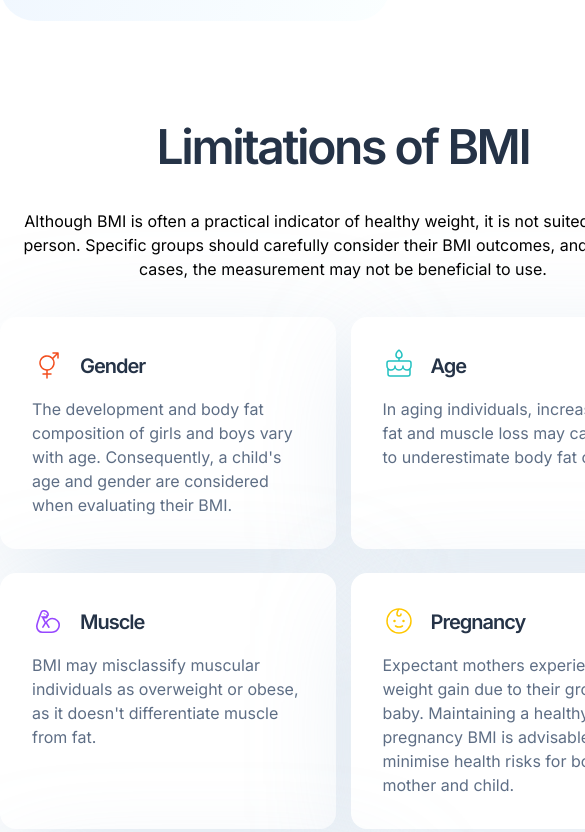
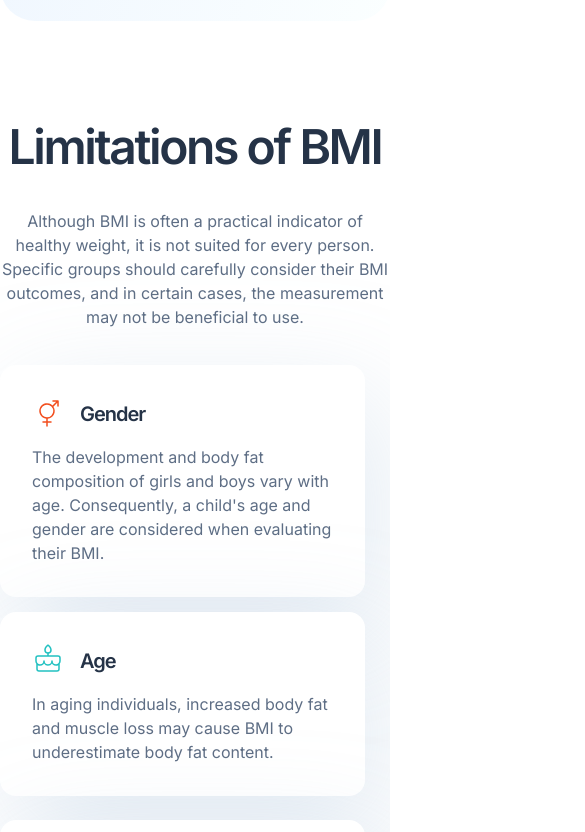
Before and after one commit to k2pbac/bmi-calculator, a Next.js app: page / in a window 390 px wide. Shown: the part 3100-3932 px from the top of the page, 585 px wide, since content can reach past the window. Built offline with nearby package versions, Linux system fonts and the light colour scheme.

Commit message:
finish mobile

```diff
--- a/src/app/limitations.css
+++ b/src/app/limitations.css
@@ -10,6 +10,7 @@
 .limitations-container .section-2,
 .limitations-container .section-3 {
   display: flex;
+  color: #5e6e85;
 }
 
 .limitations-container .section-1 {
@@ -77,6 +78,10 @@
   height: 232px;
 }
 
+.cards {
+  max-width: 100%;
+}
+
 @media only screen and (max-width: 820px) {
   .limitations-container {
     width: 686px;
@@ -102,3 +107,15 @@
     width: 686px;
   }
 }
+
+@media only screen and (max-width: 560px) {
+  .limitations-container {
+    width: 100%;
+  }
+  .section-1 h1 {
+    font-size: 32px;
+  }
+  .cards {
+    flex-direction: column;
+  }
+}
```
